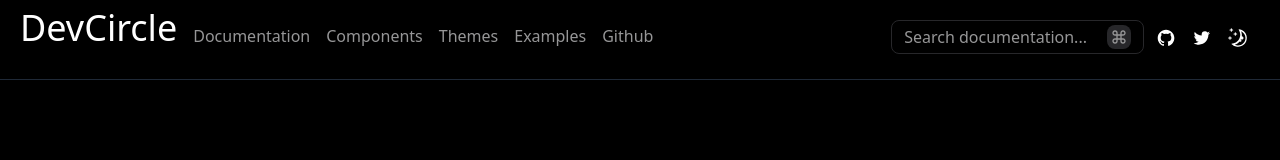
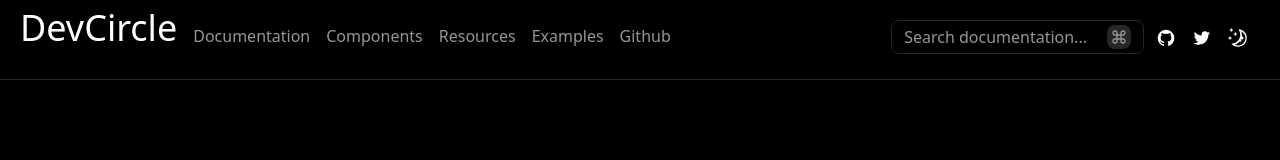
Before and after one commit to cs60apa/Docs, a React (Create React App) app: page / in a window 1280 px wide. Shown: the top 160 px of the page. Built offline with nearby package versions, Linux system fonts and the light colour scheme.

Commit message:
changed the header

```diff
--- a/src/components/Header.jsx
+++ b/src/components/Header.jsx
@@ -26,7 +26,7 @@ function Header(props) {
               <p>Components</p>
             </li>
             <li className="text-[#969697] hover:text-gray-300">
-              <p>Themes</p>
+              <p>Resources</p>
             </li>
             <li className="text-[#969697] hover:text-gray-300">
               <p>Examples</p>
```
